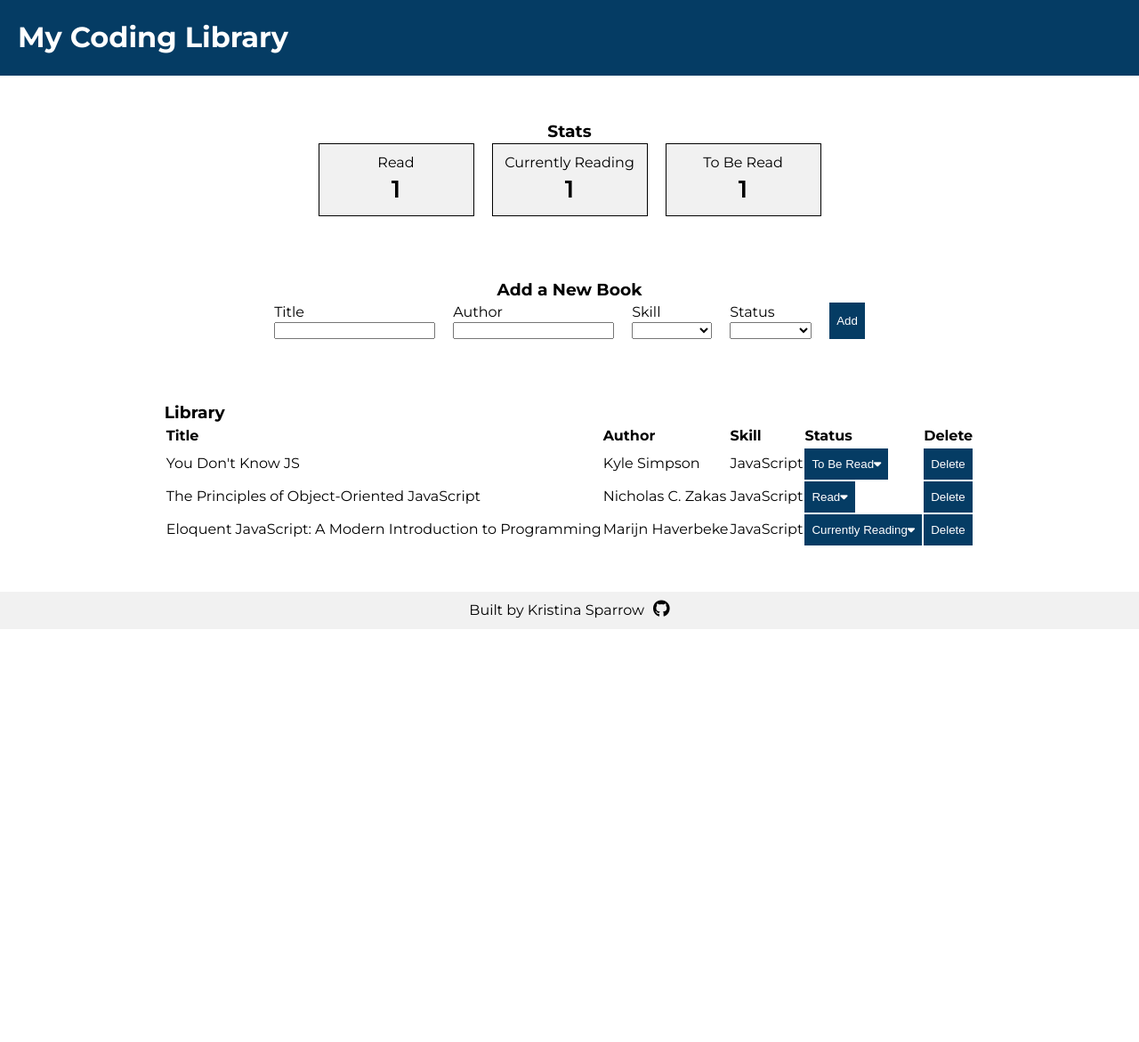
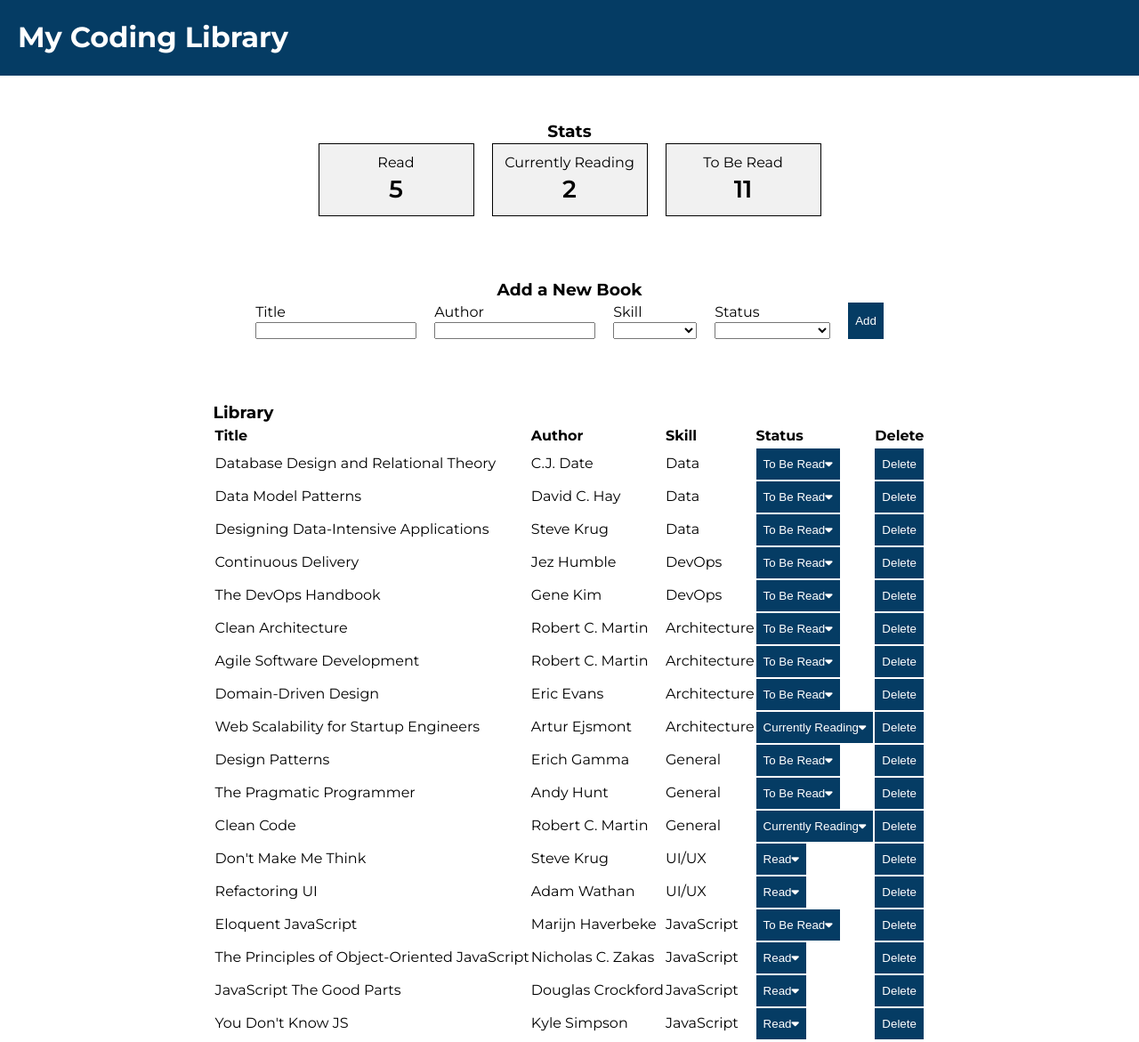
Before and after one commit to kristina-sparrow/library, a website with bundled scripts: page index.html in a window 1280 px wide. Shown: the top 1171 px of the page at 89% size. Before the commit the page ends 800 px from the top, so only its background shows below. Built offline with nearby package versions, Linux system fonts and the light colour scheme.

Commit message:
Update default data

```diff
--- a/data/data.js
+++ b/data/data.js
@@ -1,9 +1,15 @@
 const defaultData = [
   {
-    title: "Eloquent JavaScript: A Modern Introduction to Programming",
-    author: "Marijn Haverbeke",
+    title: "You Don't Know JS",
+    author: "Kyle Simpson",
     skill: "JavaScript",
-    readStatus: "Currently Reading",
+    readStatus: "Read",
+  },
+  {
+    title: "JavaScript The Good Parts",
+    author: "Douglas Crockford",
+    skill: "JavaScript",
+    readStatus: "Read",
   },
   {
     title: "The Principles of Object-Oriented JavaScript",
@@ -12,9 +18,93 @@ const defaultData = [
     readStatus: "Read",
   },
   {
-    title: "You Don't Know JS",
-    author: "Kyle Simpson",
+    title: "Eloquent JavaScript",
+    author: "Marijn Haverbeke",
     skill: "JavaScript",
+    readStatus: "To Be Read",
+  },
+  {
+    title: "Refactoring UI",
+    author: "Adam Wathan",
+    skill: "UI/UX",
+    readStatus: "Read",
+  },
+  {
+    title: "Don't Make Me Think",
+    author: "Steve Krug",
+    skill: "UI/UX",
+    readStatus: "Read",
+  },
+  {
+    title: "Clean Code",
+    author: "Robert C. Martin",
+    skill: "General",
+    readStatus: "Currently Reading",
+  },
+  {
+    title: "The Pragmatic Programmer",
+    author: "Andy Hunt",
+    skill: "General",
+    readStatus: "To Be Read",
+  },
+  {
+    title: "Design Patterns",
+    author: "Erich Gamma",
+    skill: "General",
+    readStatus: "To Be Read",
+  },
+  {
+    title: "Web Scalability for Startup Engineers",
+    author: "Artur Ejsmont",
+    skill: "Architecture",
+    readStatus: "Currently Reading",
+  },
+  {
+    title: "Domain-Driven Design",
+    author: "Eric Evans",
+    skill: "Architecture",
+    readStatus: "To Be Read",
+  },
+  {
+    title: "Agile Software Development",
+    author: "Robert C. Martin",
+    skill: "Architecture",
+    readStatus: "To Be Read",
+  },
+  {
+    title: "Clean Architecture",
+    author: "Robert C. Martin",
+    skill: "Architecture",
+    readStatus: "To Be Read",
+  },
+  {
+    title: "The DevOps Handbook",
+    author: "Gene Kim",
+    skill: "DevOps",
+    readStatus: "To Be Read",
+  },
+  {
+    title: "Continuous Delivery",
+    author: "Jez Humble",
+    skill: "DevOps",
+    readStatus: "To Be Read",
+  },
+  {
+    title: "Designing Data-Intensive Applications",
+    author: "Steve Krug",
+    skill: "Data",
+    readStatus: "To Be Read",
+  },
+  {
+    title: "Data Model Patterns",
+    author: "David C. Hay",
+    skill: "Data",
+    readStatus: "To Be Read",
+  },
+  {
+    title: "Database Design and Relational Theory",
+    author: "C.J. Date",
+    skill: "Data",
     readStatus: "To Be Read",
   },
 ];
--- a/index.html
+++ b/index.html
@@ -59,10 +59,13 @@
                     value=""
                   ></option>
                   <option value="JavaScript">JavaScript</option>
-                  <option value="HTML/CSS">HTML/CSS</option>
                   <option value="Ruby">Ruby</option>
                   <option value="Python">Python</option>
                   <option value="C++">C++</option>
+                  <option value="UI/UX">UI/UX</option>
+                  <option value="Architecture">Architecture</option>
+                  <option value="Data">Data</option>
+                  <option value="DevOps">DevOps</option>
                   <option value="General">General</option>
                 </select>
               </div>
@@ -83,7 +86,7 @@
                   ></option>
                   <option value="Read">Read</option>
                   <option value="To Be Read">To Be Read</option>
-                  <option value="Reading">Reading</option>
+                  <option value="Reading">Currently Reading</option>
                 </select>
               </div>
             </section>
```
